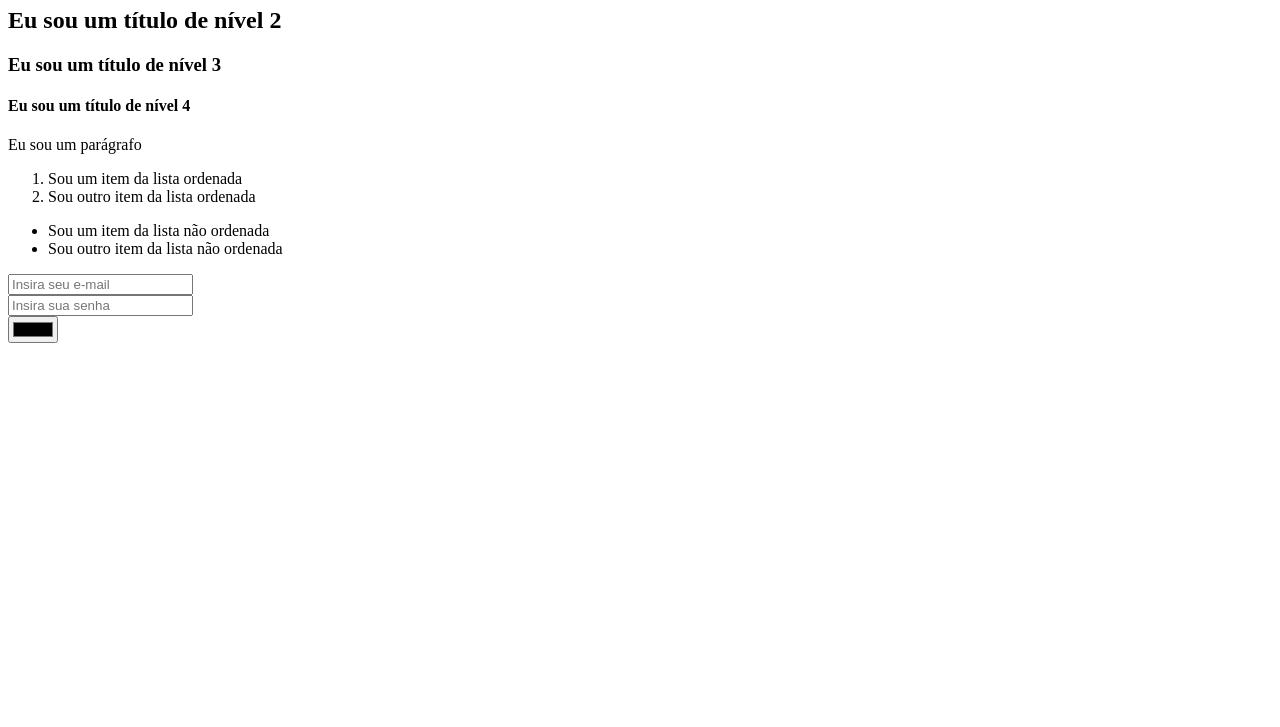
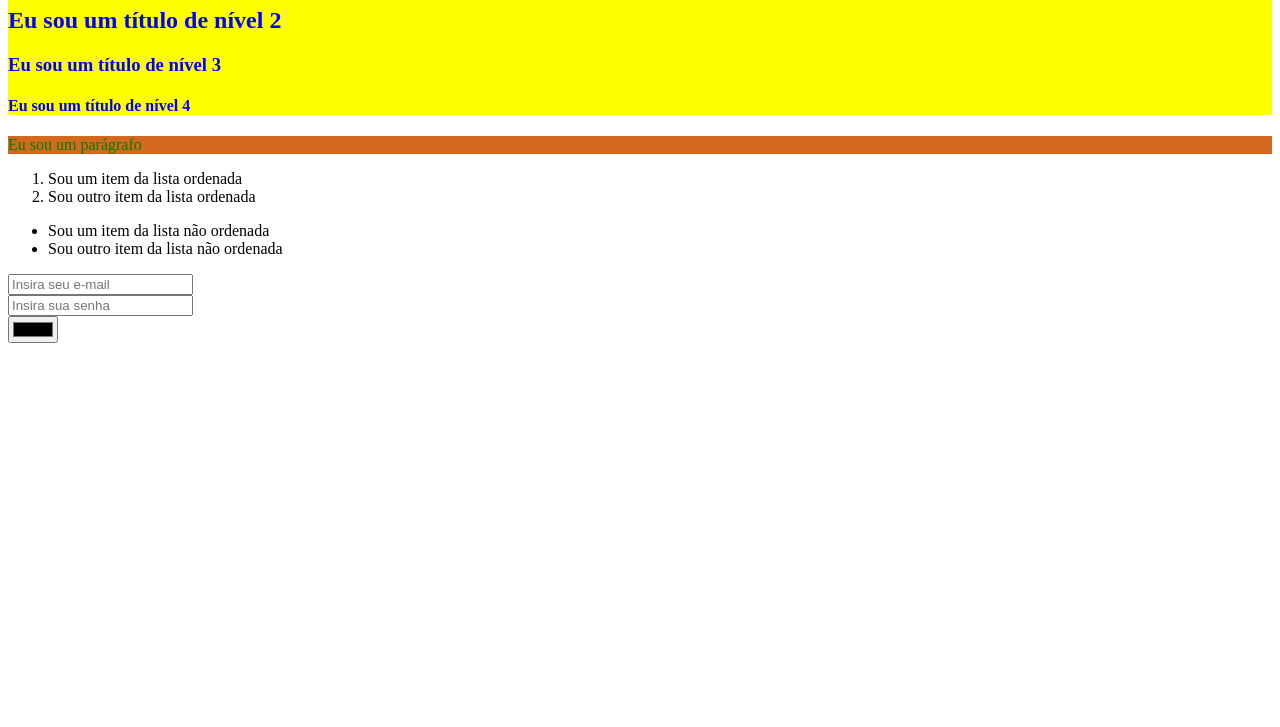
Before and after one commit to joaovitorsilva11/ceub_programacao_web, a plain HTML site: page index.html in a window 1280 px wide. Shown: the part 73-800 px from the top of the page. Drawn offline with Linux system fonts and the light colour scheme.

Commit message:
criação do css

```diff
--- a/index.html
+++ b/index.html
@@ -3,13 +3,16 @@
 <head>
     <meta charset="UTF-8">
     <meta name="viewport" content="width=device-width, initial-scale=1.0">
+    <link rel="stylesheet" href="style.css">
     <title>Programação WEB CEUB - Turma B</title>
 </head>
 <body>
+<div class="title">
     <h1>Eu sou um título de nível 1</h1>
     <h2>Eu sou um título de nível 2</h2>
     <h3>Eu sou um título de nível 3</h3>
     <h4>Eu sou um título de nível 4</h4>
+</div>
     <p>Eu sou um parágrafo</p>
 
 
--- /dev/null
+++ b/style.css
@@ -0,0 +1,9 @@
+ .title {
+    color: blue;
+    background-color: yellow;
+ }
+
+ p {
+    color: green;
+    background-color: chocolate;
+ }
```
